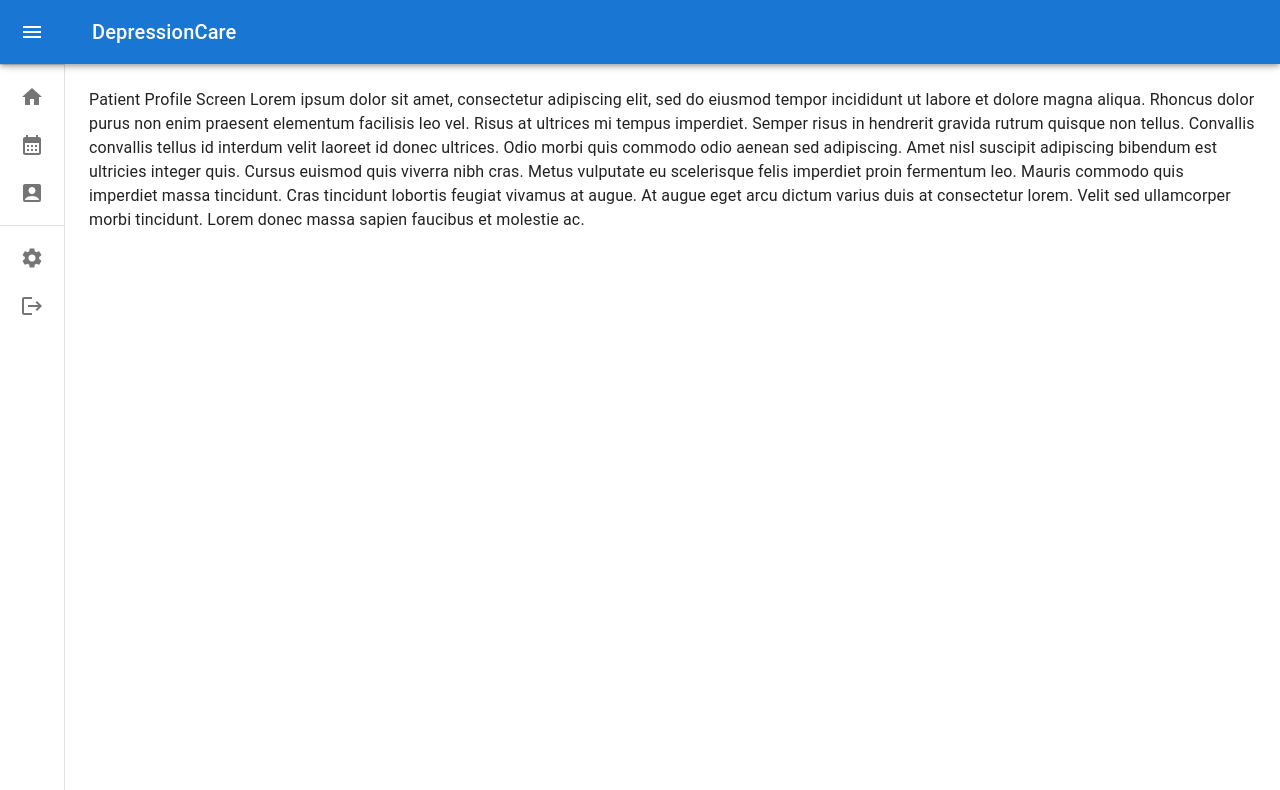
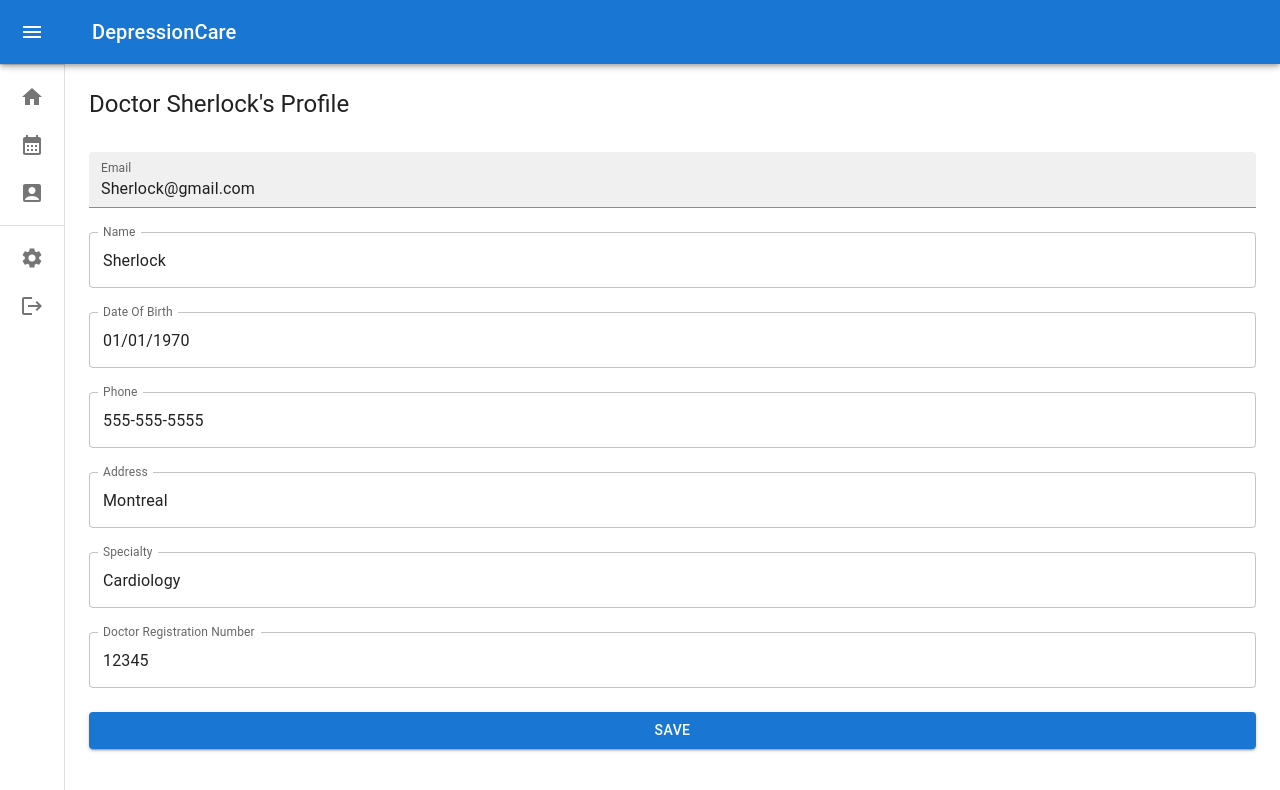
Before and after one commit to wizapp-link/medical-platform-frontend, a React (Create React App) app: page /doctor/profile in a window 1280 px wide. Shown: the top 790 px of the page. Built offline with nearby package versions, Linux system fonts and the light colour scheme.

Commit message:
Added features on DoctorProfileScreen.tsx.

```diff
--- a/src/screens/DoctorAppointmentScreen.tsx
+++ b/src/screens/DoctorAppointmentScreen.tsx
@@ -99,6 +99,7 @@ export default function DoctorAppointmentScreen(props: any) {
               <Button variant="outlined" color="secondary" onClick={() => handleDetailButtonClick(patient)}>
                 View Details
               </Button></Stack>
+
           </ListItem>
         ))}
       </List>
--- a/src/screens/DoctorProfileScreen.tsx
+++ b/src/screens/DoctorProfileScreen.tsx
@@ -1,22 +1,110 @@
-import { Box, Typography } from '@mui/material';
-import * as React from 'react';
+import { Box, Button, makeStyles, Stack, TextField, Typography } from "@mui/material";
+import * as React from "react";
+import { useState } from "react";
 
-export default function DoctorProfileScreen(props: any) {
-	return <Box>
-		<Typography paragraph>
-			Patient Profile Screen
-			Lorem ipsum dolor sit amet, consectetur adipiscing elit, sed do eiusmod
-			tempor incididunt ut labore et dolore magna aliqua. Rhoncus dolor purus non
-			enim praesent elementum facilisis leo vel. Risus at ultrices mi tempus
-			imperdiet. Semper risus in hendrerit gravida rutrum quisque non tellus.
-			Convallis convallis tellus id interdum velit laoreet id donec ultrices.
-			Odio morbi quis commodo odio aenean sed adipiscing. Amet nisl suscipit
-			adipiscing bibendum est ultricies integer quis. Cursus euismod quis viverra
-			nibh cras. Metus vulputate eu scelerisque felis imperdiet proin fermentum
-			leo. Mauris commodo quis imperdiet massa tincidunt. Cras tincidunt lobortis
-			feugiat vivamus at augue. At augue eget arcu dictum varius duis at
-			consectetur lorem. Velit sed ullamcorper morbi tincidunt. Lorem donec massa
-			sapien faucibus et molestie ac.
-		</Typography>
-	</Box>
+type DoctorProfile = {
+  name: string;
+  address: string;
+  phone: string;
+  specialty: string;
+  doctorRegistrationNumber: string;
+  dateOfBirth: string;
+  email: string;
+
+};
+
+const initialDoctorProfile = {
+  name: "Sherlock",
+  address: "Montreal",
+  dateOfBirth: "01/01/1970",
+  phone: "555-555-5555",
+  doctorRegistrationNumber: "12345",
+  specialty: "Cardiology",
+  email:"Sherlock@gmail.com"
+
+};
+
+export default function DoctorProfileScreen() {
+
+
+
+  const [editableProfile, setEditableProfile] = useState<DoctorProfile>(initialDoctorProfile);
+
+  const handleChange = (event: React.ChangeEvent<HTMLInputElement>) => {
+    const { name, value } = event.target;
+    setEditableProfile((prevProfile) => ({
+      ...prevProfile,
+      [name]: value
+    }));
+  };
+
+  const handleSave = () => {
+    // TODO: Save profile
+  };
+
+  return (
+    <>
+      <Typography variant="h5" gutterBottom>
+        {/* eslint-disable-next-line react/no-unescaped-entities */}
+        Doctor {editableProfile.name}'s Profile
+      </Typography>
+      <form noValidate autoComplete="off">
+        <Stack direction="column" spacing={3} pt={3}>
+          <TextField
+            fullWidth
+            variant="filled"
+            label="Email"
+            name="email"
+            value={editableProfile.email}
+          />
+          <TextField
+            fullWidth
+            label="Name"
+            name="name"
+            value={editableProfile.name}
+            onChange={handleChange}
+          />
+          <TextField
+            fullWidth
+            label="Date Of Birth"
+            name="dateOfBirth"
+            value={editableProfile.dateOfBirth}
+            onChange={handleChange}
+          />
+          <TextField
+            fullWidth
+            label="Phone"
+            name="phone"
+            value={editableProfile.phone}
+            onChange={handleChange}
+          />
+          <TextField
+            fullWidth
+            label="Address"
+            name="address"
+            value={editableProfile.address}
+            onChange={handleChange}
+          />
+          <TextField
+            fullWidth
+            label="Specialty"
+            name="specialty"
+            value={editableProfile.specialty}
+            onChange={handleChange}
+          />
+          <TextField
+            fullWidth
+            label="Doctor Registration Number"
+            name="doctorRegistrationNumber"
+            value={editableProfile.doctorRegistrationNumber}
+            onChange={handleChange}
+          />
+
+          <Button variant="contained" onClick={handleSave}>
+            Save
+          </Button>
+        </Stack>
+      </form>
+    </>
+  );
 }
```
